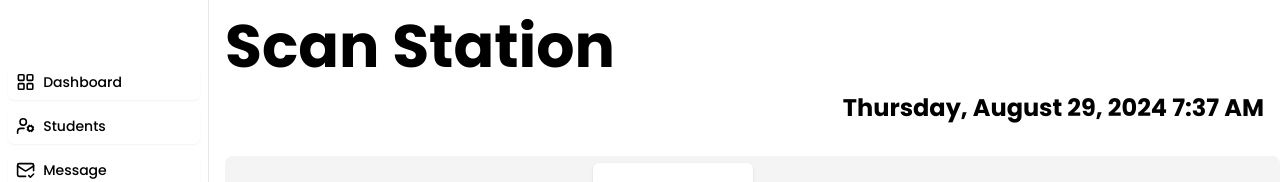
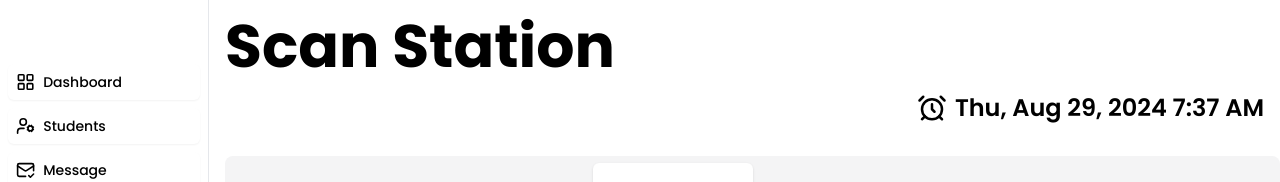
Before and after one commit to reydelshit/qr-code-monitoring-react-typescript-nodejs, a React (Vite) app in the folder client/: page /ScanStation in a window 1280 px wide. Shown: the top 182 px of the page. Built offline with nearby package versions, Linux system fonts and the light colour scheme; no server answers.

Commit message:
styling: student page

```diff
--- a/client/src/components/Pagination.tsx
+++ b/client/src/components/Pagination.tsx
@@ -42,7 +42,7 @@ const PaginationTemplate = ({
                   href="#"
                   className={`mx-1 ${
                     currentPage === pageNumber
-                      ? 'bg-blue-500 text-white'
+                      ? 'bg-black text-white'
                       : 'bg-gray-200'
                   }`}
                   onClick={() => handlePageChange(pageNumber)}
--- /dev/null
+++ b/client/src/components/ReactiveTime.tsx
@@ -0,0 +1,20 @@
+import moment from 'moment';
+import { useEffect, useState } from 'react';
+
+const ReactiveTime = ({ interval = 1000 }) => {
+  const [currentTime, setCurrentTime] = useState(moment());
+
+  useEffect(() => {
+    const timer = setInterval(() => {
+      setCurrentTime(moment());
+    }, interval);
+
+    return () => {
+      clearInterval(timer);
+    };
+  }, [interval]);
+
+  return <span>{moment(currentTime).format('llll')}</span>;
+};
+
+export default ReactiveTime;
--- a/client/src/pages/ScanStation.tsx
+++ b/client/src/pages/ScanStation.tsx
@@ -10,6 +10,8 @@ import TimeOut from '@/components/scan-station/TimeOut';
 import { Attendance } from '@/types/scan-station';
 import { Student } from '@/types/scan-station';
 import usePagination from '@/hooks/usePagination';
+import ReactiveTime from '@/components/ReactiveTime';
+import { AlarmClock } from 'lucide-react';
 
 const ScanStation = () => {
   const [studentID, setStudentID] = useState('');
@@ -19,6 +21,9 @@ const ScanStation = () => {
   >([]);
   const [showManualInput, setShowManualInput] = useState(false);
   const { toast } = useToast();
+  const [timeNow, setTimeNow] = useState(
+    moment().format('YYYY-MM-DD HH:mm:ss'),
+  );
 
   const fetcher = async (url: string): Promise<Attendance[]> => {
     const response = await fetch(url);
@@ -37,7 +42,8 @@ const ScanStation = () => {
 
   useEffect(() => {
     console.log(attendance);
-  }, [attendance]);
+    setTimeNow(moment().format('YYYY-MM-DD HH:mm:ss'));
+  }, [timeNow]);
 
   const fetchStudentData = async (student_id: string) => {
     try {
@@ -127,8 +133,8 @@ const ScanStation = () => {
       <h1 className="my-4 text-6xl font-bold">Scan Station</h1>
 
       <div className="flex h-full w-full flex-col items-center">
-        <h1 className="w-full px-4 text-end text-2xl font-bold">
-          {moment().format('LLLL')}
+        <h1 className="flex w-full items-center justify-end gap-2 px-4 text-end text-2xl font-semibold">
+          <AlarmClock size={30} /> <ReactiveTime />
         </h1>
 
         <Tabs
--- a/client/src/pages/StudentManagement.tsx
+++ b/client/src/pages/StudentManagement.tsx
@@ -21,6 +21,7 @@ import useSWR from 'swr';
 import usePagination from '@/hooks/usePagination';
 import PaginationTemplate from '@/components/Pagination';
 import { Input } from '@/components/ui/input';
+import { UserRoundPen, UserRoundSearch, UserX } from 'lucide-react';
 
 const StudentManagement = () => {
   const [showStudentForm, setShowStudentForm] = useState(false);
@@ -53,7 +54,7 @@ const StudentManagement = () => {
 
   const { currentItems, totalPages, currentPage, handlePageChange } =
     usePagination({
-      itemsPerPage: 1,
+      itemsPerPage: 10,
       data: filteredStudents,
     });
 
@@ -89,7 +90,7 @@ const StudentManagement = () => {
 
   return (
     <div className="relative h-full w-full">
-      <h1 className="my-4 text-6xl font-bold">Student Management</h1>
+      <h1 className="my-4 text-6xl font-bold">Manage Student</h1>
       <div className="mt-[2rem] h-full w-full">
         <div className="flex justify-between p-2">
           <Input
@@ -102,7 +103,6 @@ const StudentManagement = () => {
               setShowStudentForm(true);
               console.log('clicked');
             }}
-            className="bg-green-500 text-white"
           >
             Create Student
           </Button>
@@ -111,6 +111,14 @@ const StudentManagement = () => {
         {isLoading && <p>Loading...</p>}
         {error && <p>Error: {error}</p>}
 
+        <div className="mx-2 mt-2 flex justify-between">
+          <p className="text-sm">
+            Showing {currentItems.length} of {students.length} students.
+          </p>
+          <p className="text-sm">
+            {currentItems.length} number of students registed in the system.
+          </p>
+        </div>
         <Table className="my-4 w-full">
           <TableCaption>A list of registered students.</TableCaption>
           <TableHeader>
@@ -156,26 +164,29 @@ const StudentManagement = () => {
                   <TableCell>{student.student_gender}</TableCell>
                   <TableCell>
                     <div className="flex items-center justify-center gap-2">
-                      <Button className="bg-green-500 text-white">
-                        <Link to={`/student-management/${student.student_id}`}>
-                          View
+                      <Button className="">
+                        <Link
+                          className="flex gap-1"
+                          to={`/student-management/${student.student_id}`}
+                        >
+                          <UserRoundSearch size={20} /> View
                         </Link>
                       </Button>
                       <Button
                         onClick={() => {
                           handleEdit(student.student_id);
                         }}
-                        className="bg-blue-500 text-white"
+                        className="flex gap-1"
                       >
-                        Edit
+                        <UserRoundPen size={20} /> Edit
                       </Button>
                       <Button
                         onClick={() => {
                           handleDelete(student.student_id);
                         }}
-                        className="bg-red-500 text-white"
+                        className="flex gap-1 bg-red-500 text-white"
                       >
-                        Delete
+                        <UserX size={20} /> Delete
                       </Button>
                     </div>
                   </TableCell>
```
